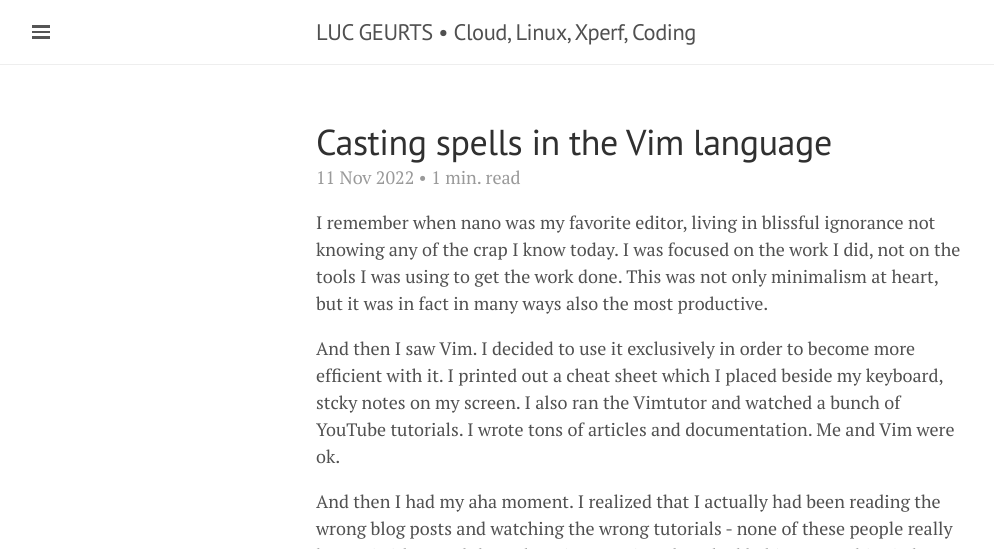
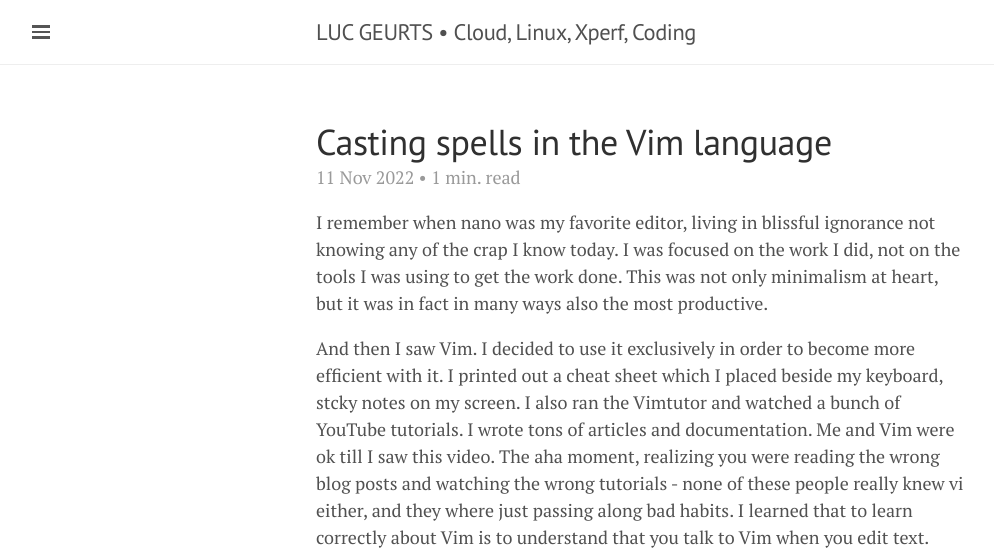
Before and after one commit to lgeurts/lgeurts.github.io, a Jekyll site: the page built from _posts/2022-11-11-mastering-the-vim-language.md, in a window 1280 px wide, cut to the strip 0-549 px from the top of the page. Shown: the whole strip, without its empty margins (0-994 px from the left). Built offline with Jekyll 4.4.1, drawn with Linux system fonts in a browser that asks for light colours; nearby versions of some CDN libraries; comment, search, counter and statistics services are not loaded; some of the changed text lies outside the part shown.

Commit message:
Update 2022-11-11-mastering-the-vim-language.md

```diff
--- a/_posts/2022-11-11-mastering-the-vim-language.md
+++ b/_posts/2022-11-11-mastering-the-vim-language.md
@@ -9,9 +9,7 @@ tags: [ Linux Tutorials ]
 
 I remember when nano was my favorite editor, living in blissful ignorance not knowing any of the crap I know today. I was focused on the work I did, not on the tools I was using to get the work done. This was not only minimalism at heart, but it was in fact in many ways also the most productive.
 
-And then I saw Vim. I decided to use it exclusively in order to become more efficient with it. I printed out a cheat sheet which I placed beside my keyboard, stcky notes on my screen. I also ran the Vimtutor and watched a bunch of YouTube tutorials. I wrote tons of articles and documentation. Me and Vim were ok.
-
-And then I had my aha moment. I realized that I actually had been reading the wrong blog posts and watching the wrong tutorials - none of these people really knew vi either, and they where just passing along bad habits. I saw this viedeo and was amazed about all that wizardry stuff you can do, I learned that to learn correctly about Vim is to understand that you talk to Vim when you edit text.
+And then I saw Vim. I decided to use it exclusively in order to become more efficient with it. I printed out a cheat sheet which I placed beside my keyboard, stcky notes on my screen. I also ran the Vimtutor and watched a bunch of YouTube tutorials. I wrote tons of articles and documentation. Me and Vim were ok till I saw this video. The aha moment, realizing you were reading the wrong blog posts and watching the wrong tutorials - none of these people really knew vi either, and they where just passing along bad habits. I learned that to learn correctly about Vim is to understand that you talk to Vim when you edit text.
 
 [![Watch the video](https://img.youtube.com/vi/wlR5gYd6um0/maxresdefault.jpg)](https://youtu.be/wlR5gYd6um0)
 
```
